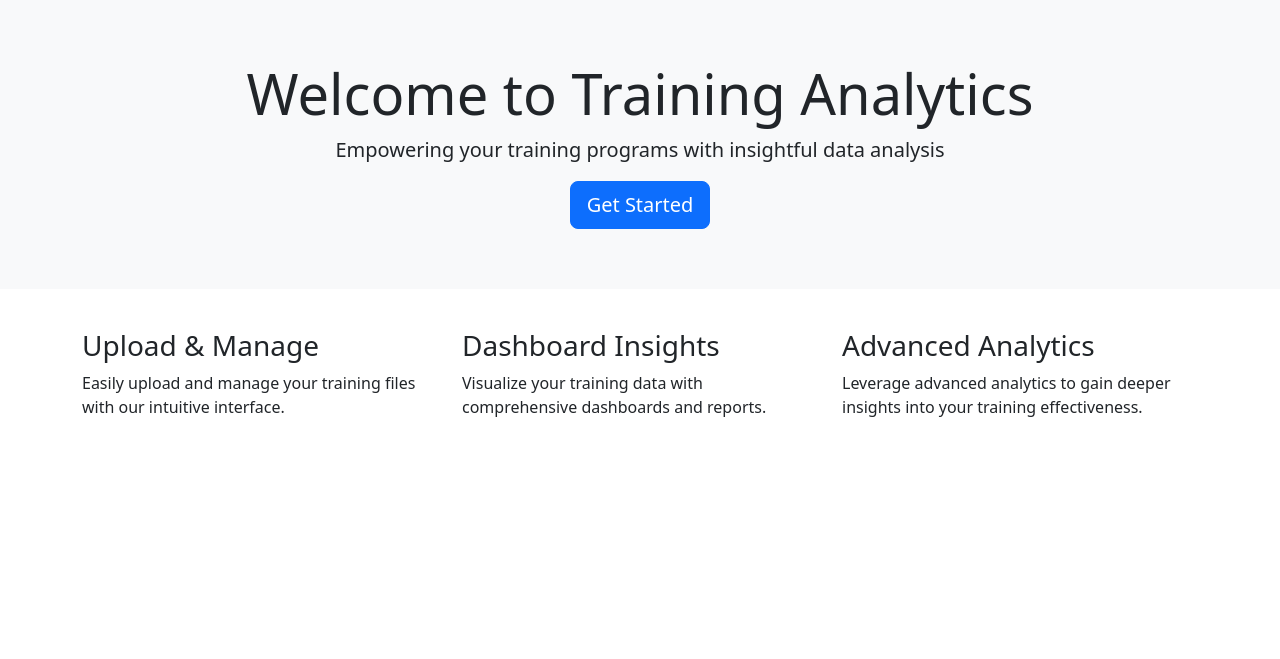
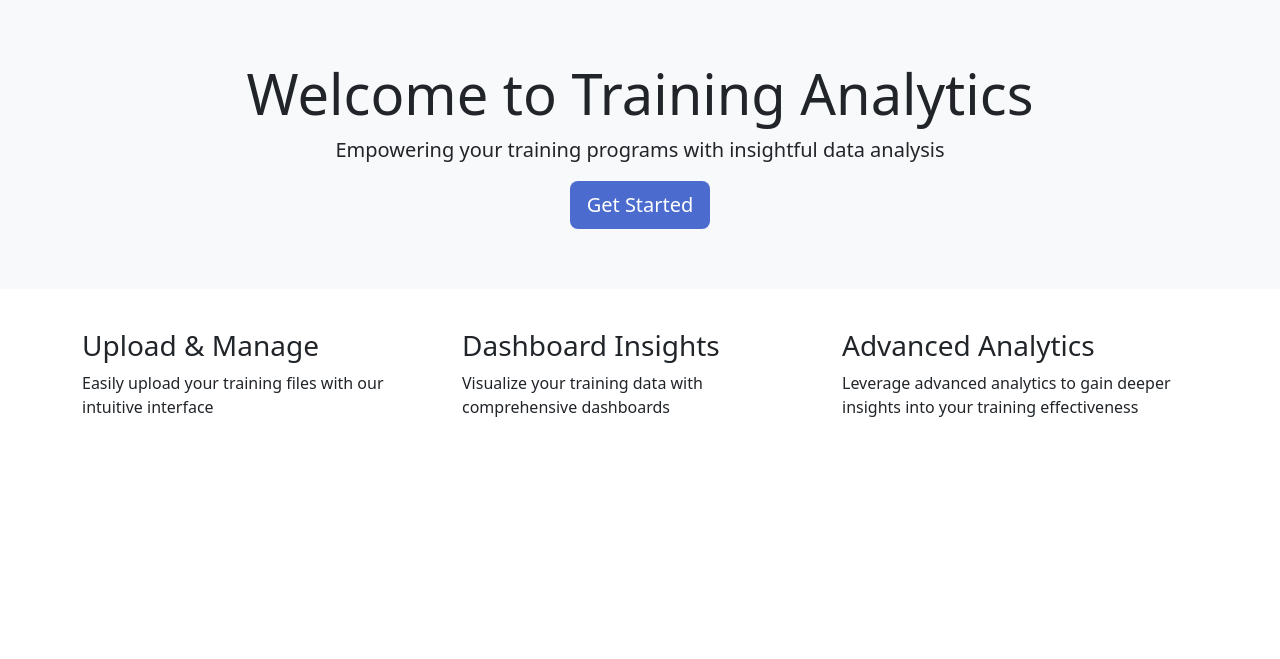
Before and after one commit to rkpinto7/capstone_2024, a Django app: page / in a window 1280 px wide. Shown: the part 56-715 px from the top of the page. Run offline with Django 4.2, Linux system fonts and the light colour scheme.

Commit message:
Update frontend

```diff
--- a/training_analytics/templates/home.html
+++ b/training_analytics/templates/home.html
@@ -26,7 +26,7 @@
     <div class="container">
         <h1 class="display-4">Welcome to Training Analytics</h1>
         <p class="lead">Empowering your training programs with insightful data analysis</p>
-        <a href="{% url 'upload_file' %}" class="btn btn-primary btn-lg">Get Started</a>
+        <a href="{% url 'upload_file' %}" class="btn btn-lg" style="background-color: #4b6cce; color: white;">Get Started</a>
     </div>
 </section>
 
@@ -37,17 +37,17 @@
             <!-- Feature 1 -->
             <div class="col-md-4 feature-item">
                 <h3>Upload & Manage</h3>
-                <p>Easily upload and manage your training files with our intuitive interface.</p>
+                <p>Easily upload your training files with our intuitive interface</p>
             </div>
             <!-- Feature 2 -->
             <div class="col-md-4 feature-item">
                 <h3>Dashboard Insights</h3>
-                <p>Visualize your training data with comprehensive dashboards and reports.</p>
+                <p>Visualize your training data with comprehensive dashboards</p>
             </div>
             <!-- Feature 3 -->
             <div class="col-md-4 feature-item">
                 <h3>Advanced Analytics</h3>
-                <p>Leverage advanced analytics to gain deeper insights into your training effectiveness.</p>
+                <p>Leverage advanced analytics to gain deeper insights into your training effectiveness</p>
             </div>
         </div>
     </div>
--- a/training_analytics/views.py
+++ b/training_analytics/views.py
@@ -110,7 +110,7 @@ def dashboard(request):
             'daily_attendance': DailyAttendance.objects.all(),
             'industry_participation': IndustryParticipation.objects.all()[:10],
             'regional_participation': regional_participation,
-            'time_slot_attendance': TimeSlotAttendance.objects.all(),
+            'time_slot_attendance': TimeSlotAttendance.objects.all()[:10],
             'topic_frequency': TopicFrequency.objects.all()[:20],
             'monthly_trends': MonthlyTopicTrend.objects.all()[:15],
             'seasonal_trends': SeasonalTopicTrend.objects.all()[:15],
```
